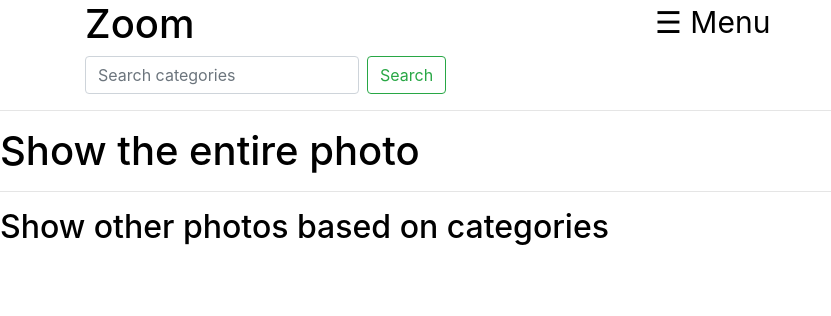
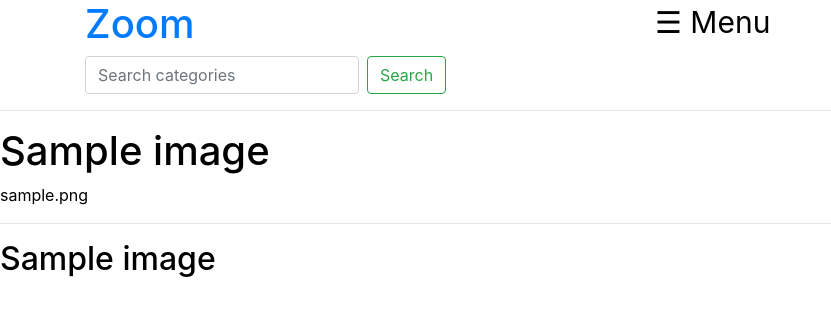
Before and after one commit to DevWaweru/Zoom, a Django app: template album/templates/single_image.html in a window 1280 px wide. Shown: the top 316 px of the page, without its empty margins (0-831 px from the left). Run offline with Django 3.2, Linux system fonts and the light colour scheme; tables that the repository leaves empty hold one stand-in row (values such as "Sample post"); the template is opened without the code that fills it: values that come from a table or form of the project are taken from there, most other values are stand-ins (such as "Sample title", 1, 10 or a date in 2020); some libraries are stand-ins or nearby versions.

Commit message:
Adding route that opens new single image in new window and show all images in that category

```diff
--- a/album/templates/base.html
+++ b/album/templates/base.html
@@ -23,7 +23,7 @@
     <div class="container">
         <div class="row">
             <div class="col-md-6">
-                <h1>Zoom</h1>
+                <h1><a href="/">Zoom</a></h1>
             </div>
             <div class="col-md-6">
                 <span class="right" style="font-size:30px;cursor:pointer" onclick="openNav()">&#9776; Menu</span>
--- a/album/templates/index.html
+++ b/album/templates/index.html
@@ -33,7 +33,9 @@
             <div class="modal-body">
                 <div class="row">
                     <div class="col-md-12 modal-image">
-                        <img src="{{img.image.url}}" alt="{{img.name}}">
+                        <a href="/image/{{img.catergory.photo_category}}/{{img.id}}">
+                            <img src="{{img.image.url}}" alt="{{img.name}}">
+                        </a>
                     </div>
                     <div class="col-md-12">
                         {{img.description}}
--- a/album/templates/single_image.html
+++ b/album/templates/single_image.html
@@ -1,7 +1,13 @@
 {% extends 'base.html' %}
 
 {% block content %}
-<h1>Show the entire photo</h1>
+<h1> {{image.name}} </h1>
+<p> {{image.catergory.photo_category}} </p>
 <hr>
-<h2>Show other photos based on categories</h2>
+<!-- <h2>Show other photos based on categories</h2> -->
+{% for img in image_category %}
+<h2> {{img.name}} </h2>
+{% empty %}
+<h3>No images in this category</h3>
+{% endfor %}
 {% endblock %}
--- a/album/urls.py
+++ b/album/urls.py
@@ -4,8 +4,11 @@ from django.conf import settings
 from django.conf.urls.static import static
 
 urlpatterns = [
-    url('^$',views.index, name = 'home')
+    url('^$',views.index, name = 'home'),
+    url(r'^image/(?P<category_name>\w+)/(?P<image_id>\d+)',views.single_image, name='art')
 ]
 
 if settings.DEBUG:
     urlpatterns += static(settings.MEDIA_URL, document_root=settings.MEDIA_ROOT)
+
+# (?P<category>)/
```
Also changed, not shown: album/views.py (+8 -4 lines).
